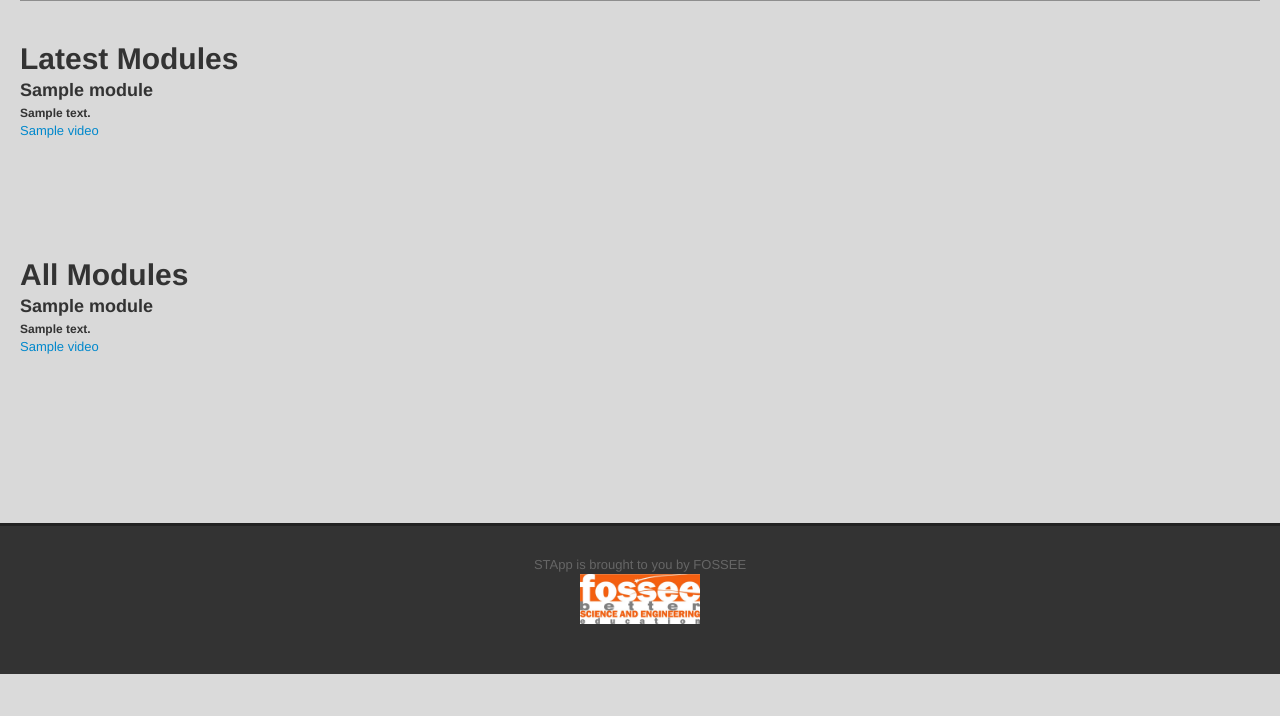
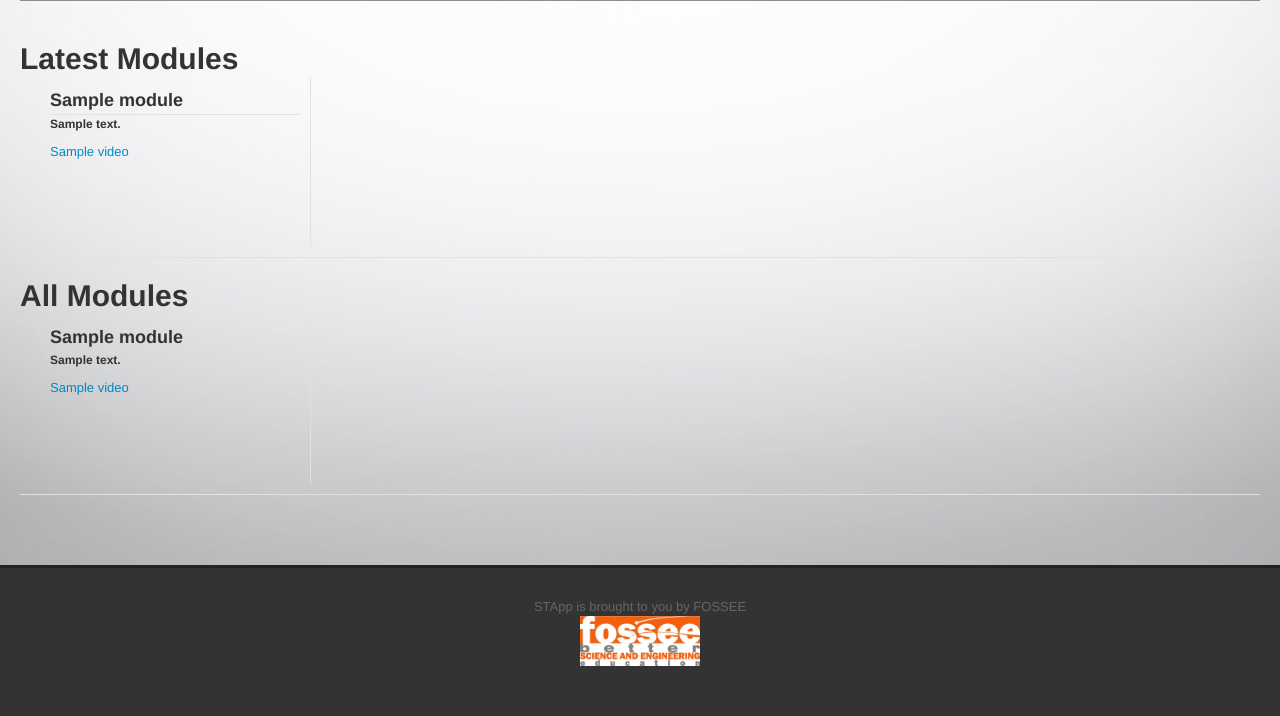
Before and after one commit to FOSSEE/stproject, a Django app: template stapp/templates/video/home.html in a window 1280 px wide. Shown: the part 578-1294 px from the top of the page. Before the commit the page ends 1252 px from the top, so only its background shows below. Run offline with Django 3.2, Linux system fonts and the light colour scheme; the template is opened without the code that fills it: most values are stand-ins (such as "Sample title", 1, 10 or a date in 2020); grey boxes marked "Sample" are stand-in pictures.

Commit message:
UI Changes
Added background and borders

```diff
--- a/stapp/static/video/css/style.css
+++ b/stapp/static/video/css/style.css
@@ -1,8 +1,11 @@
 body{
-    background : #D9D9D9;
+    background : url("../img/background_texture.jpg") repeat fixed 50% 0 transparent;
     padding-top:40px;
 }
 
+.title{
+    border-bottom : 1px solid #E1E2E1;
+}
 
 .top-row{
     background:none repeat scroll 0 0 #8E8E8E;
@@ -15,13 +18,23 @@ body{
     height : 100%;
 }
 
+.module-row{
+    border-bottom: 1px solid #E1E1E2;
+    margin-bottom: 20px;
+    padding-bottom: 10px;
+}
+
+.module-description{
+    margin-bottom : 10px;
+}
 .module-list{
-    position:relative;
-    float:left;
-    margin-right:30px;
-    margin-bottom:30px;
+    border-right: 1px solid #E1E1E2;
+    float: left;
+    height: 150px;
+    margin-left: 20px;
+    padding: 10px;
+    position: relative;
     width: 250px;
-    height:150px;
 }
 
 video{
--- a/stapp/templates/video/home.html
+++ b/stapp/templates/video/home.html
@@ -29,11 +29,11 @@ function changeDetail(video,image,idname,iddesc)
  {% endblock %}
 
 {% block module_list %}
-    <div class="row-fluid">
+    <div class="row-fluid module-row">
     <h1>Latest Modules</h1>
     {% for module in latest_modules %}
-        <div class="module-list"><h3>{{module.name}}</h3>
-        <h5>{{module.description|safe}}</h5>
+        <div class="module-list"><h3 class="title">{{module.name}}</h3>
+        <h5 class="module-description">{{module.description|safe}}</h5>
         {% for video in module.video_list.all %}
         <textarea style="display:none;" id=vdesclatest{{forloop.parentloop.counter}}{{forloop.counter}} >{{video.description}}
         </textarea>
@@ -46,11 +46,11 @@ function changeDetail(video,image,idname,iddesc)
     {% endfor %}
     </div>
 
-    <div class="row-fluid">
+    <div class="row-fluid module-row">
     <h1>All Modules</h1>
     {% for module in all_modules %}
         <div class="module-list"><h3>{{module.name}}</h3>
-        <h5>{{module.description|safe}}</h5>
+        <h5 class="module-description">{{module.description|safe}}</h5>
         {% for video in module.video_list.all %}
         <textarea style="display:none;" id=vdesc{{forloop.parentloop.counter}}{{forloop.counter}}>{{video.description}}
         </textarea>
```
Also changed, not shown: stapp/static/video/img/background_texture.jpg (added).
